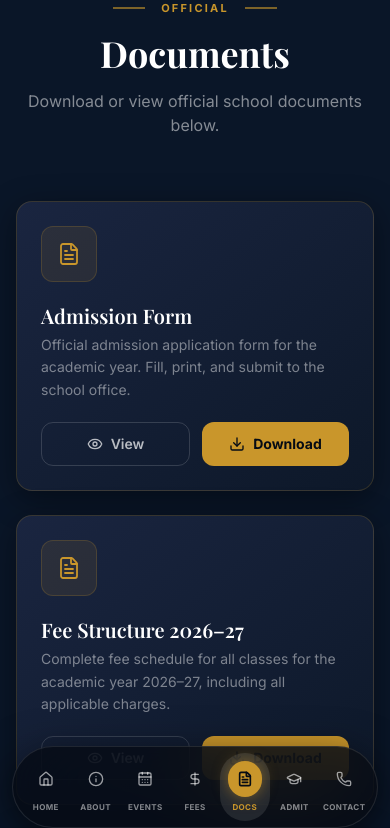
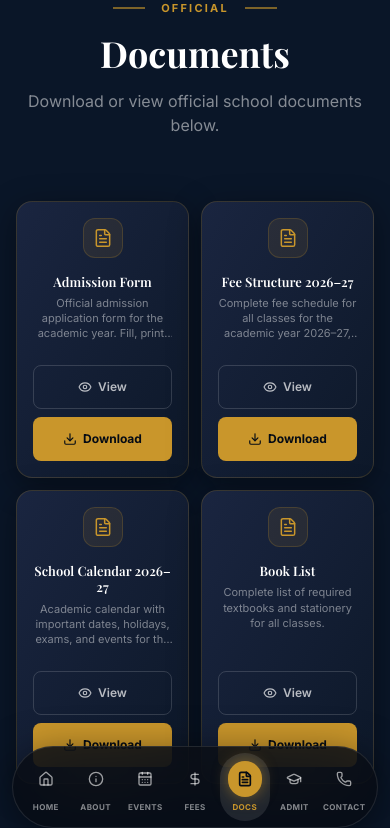
Before and after one commit to Bal-Sanskar-Sainik-School/Bal-Sanskar-Sainik-School-Website, a Next.js app: page /documents in a window 390 px wide. Shown: the top 828 px of the page. Built offline with nearby package versions, Linux system fonts and the light colour scheme.

Commit message:
some change

```diff
--- a/app/documents/page.tsx
+++ b/app/documents/page.tsx
@@ -49,46 +49,49 @@ export default function DocumentsPage() {
       </ScrollReveal>
 
       {/* Cards */}
-      <div className="max-w-3xl mx-auto grid gap-6">
+      <div className="max-w-6xl mx-auto grid grid-cols-2 sm:grid-cols-2 lg:grid-cols-2 gap-3 sm:gap-6">
         {documents.map((doc, i) => (
           <ScrollReveal key={doc.title} direction="up" delay={i * 0.1}>
-            <div className="group relative flex flex-col sm:flex-row items-start sm:items-center gap-5 p-6 sm:p-8 rounded-2xl border border-gold/20 bg-gradient-to-br from-[#1a2540] to-[#0d1829] hover:border-gold/50 transition-all duration-300 overflow-hidden shadow-[0_8px_32px_rgba(0,0,0,0.4)] hover:shadow-[0_16px_48px_rgba(201,150,43,0.15)]" >
+            <div className="group relative flex flex-col h-full gap-4 p-4 sm:p-8 rounded-2xl border border-gold/20 bg-gradient-to-br from-[#1a2540] to-[#0d1829] hover:border-gold/50 transition-all duration-300 overflow-hidden shadow-[0_8px_32px_rgba(0,0,0,0.4)] hover:shadow-[0_16px_48px_rgba(201,150,43,0.15)]" >
               {/* Left gold accent */}
               <div className="absolute left-0 top-0 h-full w-[3px] bg-gradient-to-b from-gold/0 via-gold to-gold/0 opacity-0 group-hover:opacity-100 transition-opacity duration-500 rounded-l-2xl" />
 
+              {/* Header with Icon and Text */}
+              <div className="flex flex-col sm:flex-row items-center sm:items-start text-center sm:text-left gap-3 sm:gap-5 flex-1">
                 {/* Icon */}
-              <div className="shrink-0 w-14 h-14 rounded-xl bg-gold/10 border border-gold/20 flex items-center justify-center group-hover:bg-gold/20 group-hover:border-gold/40 transition-all duration-300">
-                <FileText className="w-6 h-6 text-gold" strokeWidth={1.8} />
+                <div className="shrink-0 w-10 h-10 sm:w-14 sm:h-14 rounded-xl bg-gold/10 border border-gold/20 flex items-center justify-center group-hover:bg-gold/20 group-hover:border-gold/40 transition-all duration-300 flex-shrink-0">
+                  <FileText className="w-5 h-5 sm:w-6 sm:h-6 text-gold" strokeWidth={1.8} />
                 </div>
 
                 {/* Text */}
-              <div className="flex-1 min-w-0">
-                <h2 className="font-[family-name:var(--font-heading)] text-white text-xl font-semibold mb-1 group-hover:text-gold transition-colors duration-300">
+                <div className="flex-1 min-w-0 flex flex-col mt-1 sm:mt-0">
+                  <h2 className="font-[family-name:var(--font-heading)] text-white text-[13px] leading-tight sm:text-xl font-semibold mb-1.5 sm:mb-2 group-hover:text-gold transition-colors duration-300 line-clamp-2">
                     {doc.title}
                   </h2>
-                <p className="font-[family-name:var(--font-body)] text-white/45 text-sm leading-relaxed">
+                  <p className="font-[family-name:var(--font-body)] text-white/45 text-[11px] sm:text-sm leading-snug sm:leading-relaxed line-clamp-3 sm:line-clamp-3">
                     {doc.description}
                   </p>
                 </div>
+              </div>
 
               {/* Actions */}
-              <div className="flex items-center gap-3 shrink-0 w-full sm:w-auto">
+              <div className="flex flex-col sm:flex-row items-stretch sm:items-center gap-2 sm:gap-3 w-full mt-auto pt-2 sm:pt-0">
                 <a
                   href={doc.file}
                   target="_blank"
                   rel="noopener noreferrer"
-                  className="flex-1 sm:flex-none flex items-center justify-center gap-2 px-4 py-2.5 rounded-xl border border-white/15 text-white/70 hover:text-white hover:border-white/30 text-sm font-semibold font-[family-name:var(--font-body)] transition-all duration-300"
+                  className="flex-1 flex items-center justify-center gap-1.5 sm:gap-2 px-2 sm:px-4 py-2 sm:py-2.5 rounded-lg sm:rounded-xl border border-white/15 text-white/70 hover:text-white hover:border-white/30 text-xs sm:text-sm font-semibold font-[family-name:var(--font-body)] transition-all duration-300"
                 >
-                  <Eye className="w-4 h-4" />
-                  View
+                  <Eye className="w-3.5 h-3.5 sm:w-4 sm:h-4" />
+                  <span>View</span>
                 </a>
                 <a
                   href={doc.file}
                   download={doc.filename}
-                  className="flex-1 sm:flex-none flex items-center justify-center gap-2 px-4 py-2.5 rounded-xl bg-gold text-navy-dark hover:bg-gold-light text-sm font-bold font-[family-name:var(--font-body)] transition-all duration-300 hover:-translate-y-0.5"
+                  className="flex-1 flex items-center justify-center gap-1.5 sm:gap-2 px-2 sm:px-4 py-2 sm:py-2.5 rounded-lg sm:rounded-xl bg-gold text-navy-dark hover:bg-gold-light text-xs sm:text-sm font-bold font-[family-name:var(--font-body)] transition-all duration-300 hover:-translate-y-0.5"
                 >
-                  <Download className="w-4 h-4" />
-                  Download
+                  <Download className="w-3.5 h-3.5 sm:w-4 sm:h-4" />
+                  <span>Download</span>
                 </a>
               </div>
             </div>
--- a/components/FeeStructure.tsx
+++ b/components/FeeStructure.tsx
@@ -84,7 +84,7 @@ export default function FeeStructure() {
         </motion.div>
 
         {/* Grade Group Cards */}
-        <div className="grid grid-cols-2 gap-3 sm:gap-6 max-w-4xl mx-auto mb-8">
+        <div className="grid grid-cols-1 sm:grid-cols-2 gap-3 sm:gap-6 max-w-4xl mx-auto mb-8">
           {groups.map((group, gi) => {
             const Icon = group.icon;
             return (
--- a/components/MissionSection.tsx
+++ b/components/MissionSection.tsx
@@ -64,10 +64,14 @@ export default function MissionSection() {
               <span className="text-gold text-xs sm:text-sm font-bold tracking-widest">EST. 2008</span>
               <span className="w-16 h-[2px] bg-gold" />
             </div>
-            <div className="inline-flex items-center gap-2 mt-5 bg-gold/10 border border-gold/30 rounded-full px-5 py-2">
-              <span className="font-[family-name:var(--font-body)] text-white/60 text-xs uppercase tracking-[0.2em]">UDISE Code</span>
+            <div
+              className="inline-flex items-center gap-2 mt-5 bg-gold/10 border border-gold/30 rounded-full px-5 py-2 cursor-pointer transition-all duration-200 hover:bg-gold/20 active:bg-black/50 active:border-gold/60 active:scale-95 group"
+              onClick={() => navigator.clipboard.writeText('05110307811')}
+              title="Click to copy UDISE Code"
+            >
+              <span className="font-[family-name:var(--font-body)] text-white/60 text-xs uppercase tracking-[0.2em] group-active:text-white/80 transition-colors">UDISE Code</span>
               <span className="w-[1px] h-3 bg-gold/40" />
-              <span className="font-[family-name:var(--font-body)] text-gold font-bold text-sm tracking-widest">05110307811</span>
+              <span className="font-[family-name:var(--font-body)] text-gold font-bold text-sm tracking-widest group-active:text-gold-light transition-colors">05110307811</span>
             </div>
           </div>
         </ScrollReveal>
```
Lines whose indentation alone changed are shown as unchanged.
